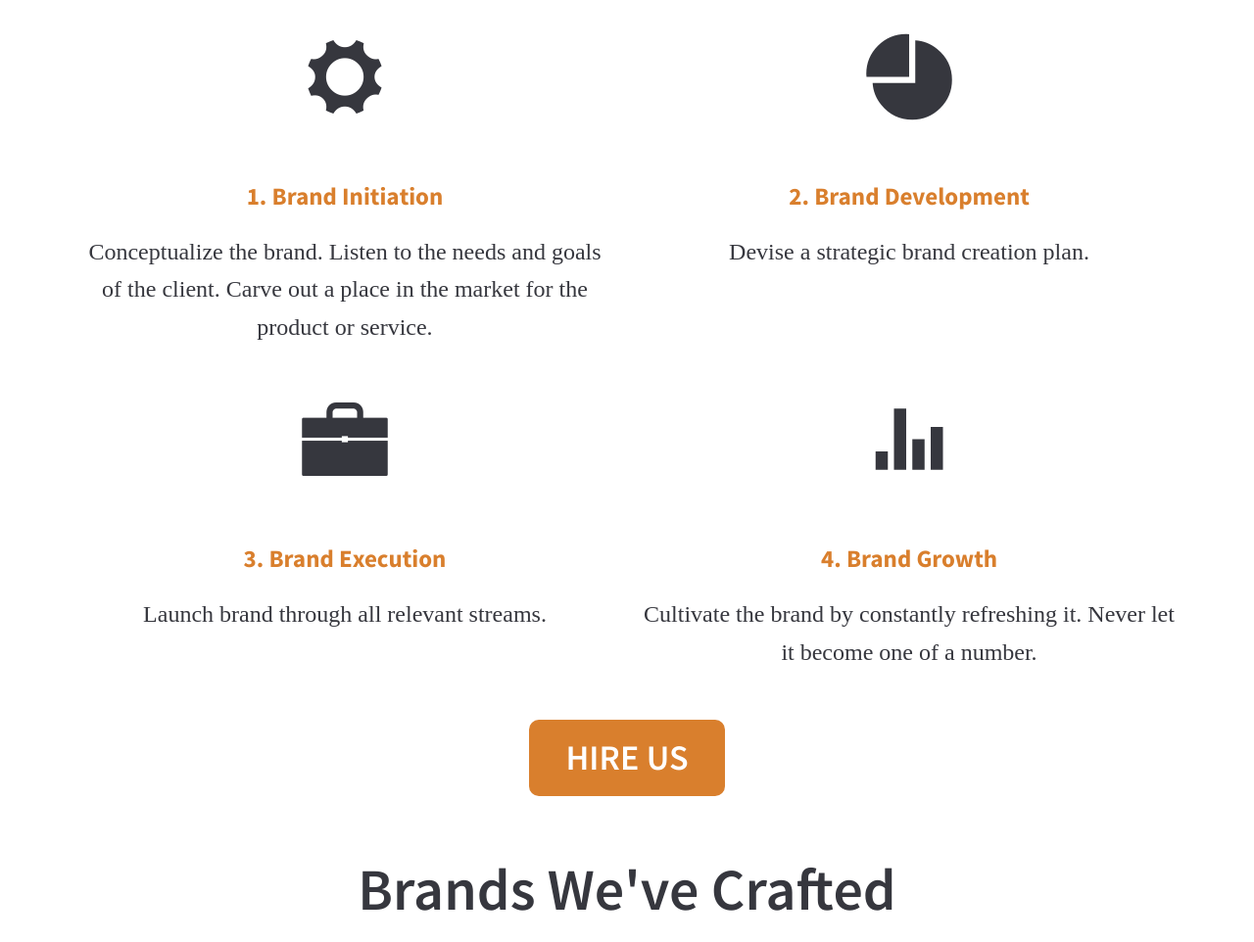
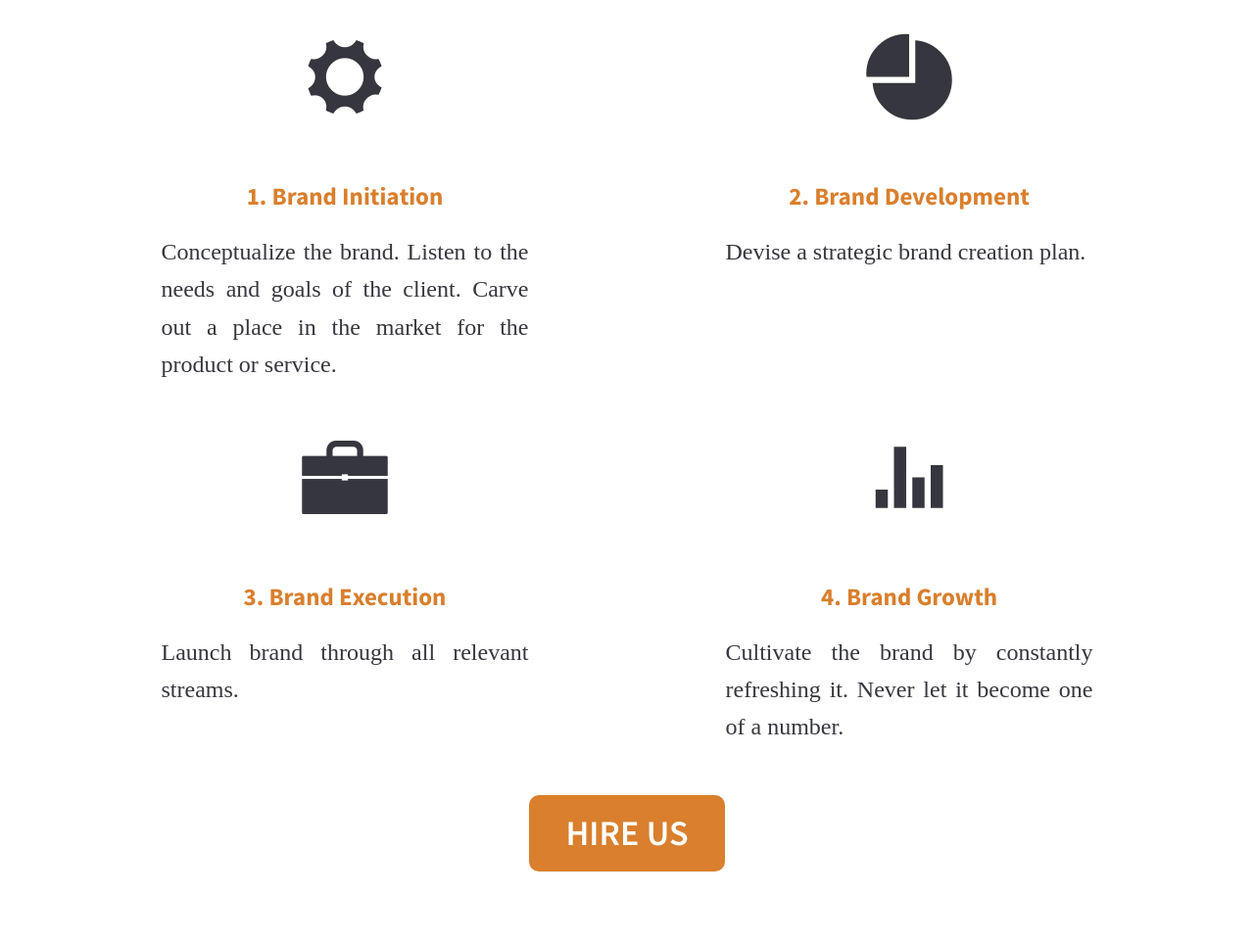
Before and after one commit to brandjunction/brandjunction.github.io, a plain HTML site: page ideas.html in a window 1280 px wide. Shown: the part 601-1563 px from the top of the page at 98% size. Drawn offline with Linux system fonts and the light colour scheme; files whose address does not match are found by name.

Commit message:
un centered step text

```diff
--- a/ideas.html
+++ b/ideas.html
@@ -49,13 +49,13 @@
       <article class="card medium-6 small-12 columns">
         <p class="icon ion-gear-a"></p>
         <h4>1. Brand Initiation</h4>
-        <p>Conceptualize the brand. Listen to the needs and goals of the client. Carve out a place in the market for the product or service.</p>
+        <p class="step">Conceptualize the brand. Listen to the needs and goals of the client. Carve out a place in the market for the product or service.</p>
       </article>
 
       <article class="card medium-6 small-12 columns">
         <p class="icon ion-pie-graph"></p>
         <h4>2. Brand Development</h4>
-        <p>Devise a strategic brand creation plan.</p>
+        <p class="step">Devise a strategic brand creation plan.</p>
       </article>
 
     </section>
@@ -65,13 +65,13 @@
       <article class="card medium-6 small-12 columns">
         <p class="icon ion-briefcase"></p>
         <h4>3. Brand Execution</h4>
-        <p>Launch brand through all relevant streams.</p>
+        <p class="step">Launch brand through all relevant streams.</p>
       </article>
 
       <article class="card medium-6 small-12 columns">
         <p class="icon ion-stats-bars"></p>
         <h4>4. Brand Growth</h4>
-        <p>Cultivate the brand by constantly refreshing it. Never let it become one of a number.</p>
+        <p class="step">Cultivate the brand by constantly refreshing it. Never let it become one of a number.</p>
       </article>
 
       <div class="center">
--- a/stylesheets/style.css
+++ b/stylesheets/style.css
@@ -219,6 +219,12 @@ p {
 	font-size: 24px;
 }
 
+.step {
+	max-width: 375px;
+	text-align: justify;
+	margin: 0 auto 20px;
+}
+
 .testimony p {
 	color: white;
 	font-family: 'GentBasI';
```
